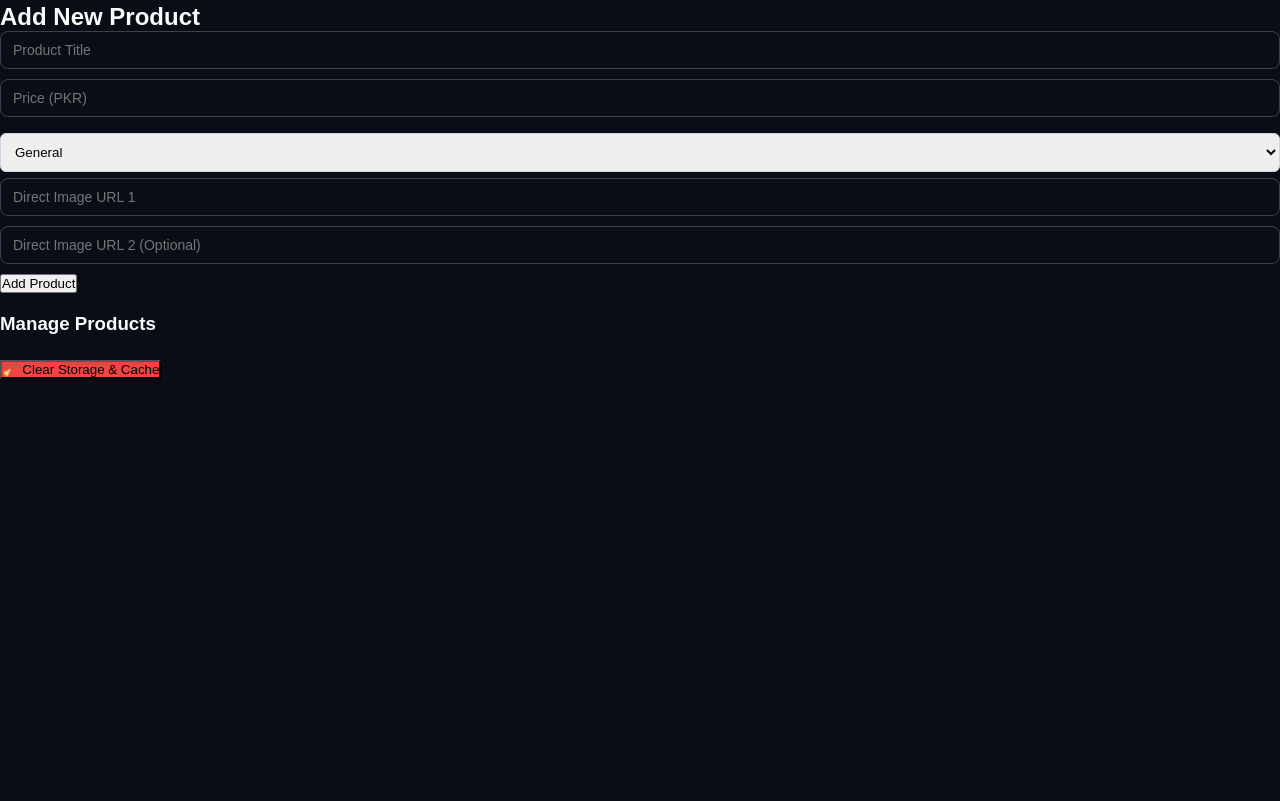
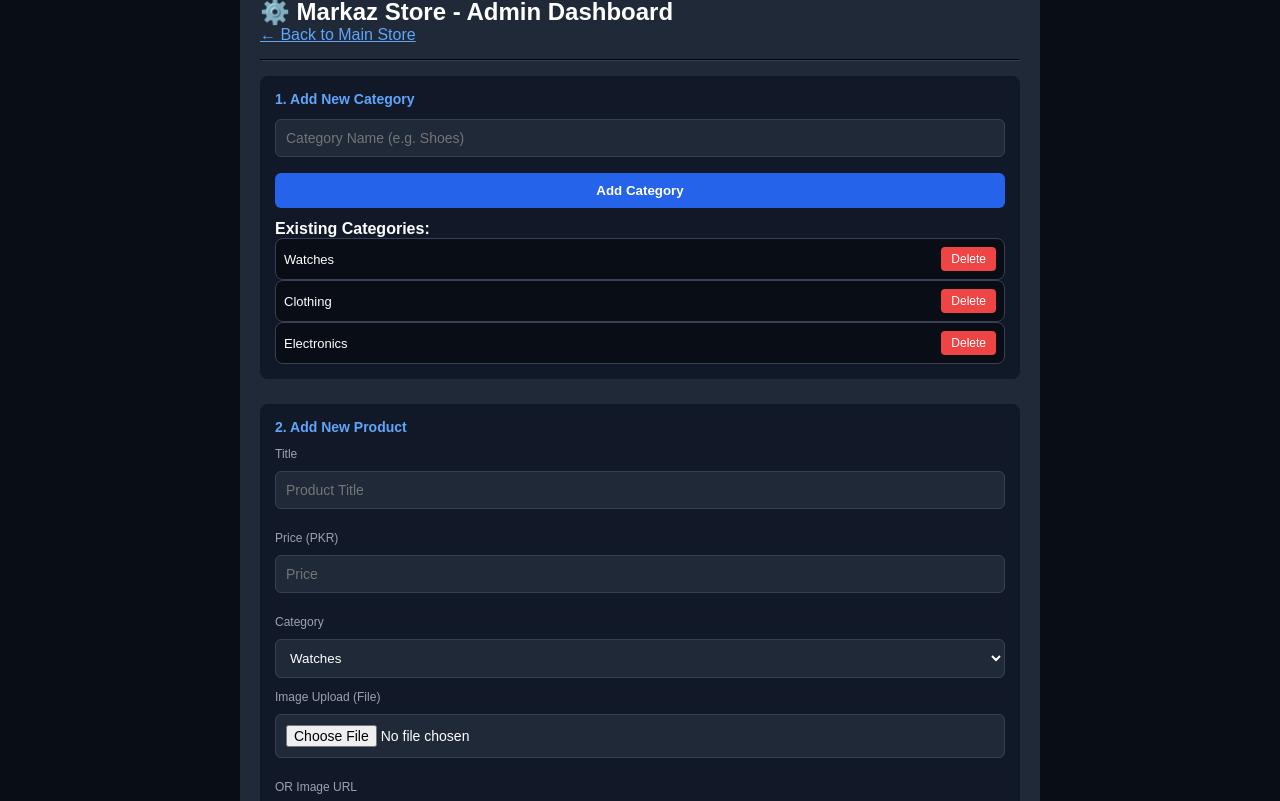
Before and after one commit to junaidazeem704-netizen/Markaz-store, a website: page admin.html in a window 1280 px wide. Shown: the part 52-853 px from the top of the page. Before the commit the page ends 800 px from the top, so only its background shows below. Drawn offline with Linux system fonts and the light colour scheme.

Commit message:
Update admin.html

```diff
--- a/admin.html
+++ b/admin.html
@@ -3,44 +3,120 @@
 <head>
     <meta charset="UTF-8">
     <meta name="viewport" content="width=device-width, initial-scale=1.0">
-    <title>Admin Panel - Store</title>
+    <title>Admin Dashboard - Markaz Store</title>
     <link rel="stylesheet" href="style.css">
+    <style>
+        .admin-container {
+            max-width: 800px;
+            margin: 30px auto;
+            padding: 20px;
+            background: #1f2937;
+            color: #fff;
+            border-radius: 12px;
+        }
+        .admin-section {
+            margin-bottom: 25px;
+            padding: 15px;
+            background: #111827;
+            border-radius: 8px;
+        }
+        .admin-section h3 { margin-bottom: 12px; color: #60a5fa; }
+        .form-group { margin-bottom: 12px; display: flex; flex-direction: column; gap: 6px; }
+        .form-group input, .form-group select {
+            padding: 10px;
+            border-radius: 6px;
+            border: 1px solid #374151;
+            background: #1f2937;
+            color: #fff;
+        }
+        .btn-add {
+            background: #2563eb;
+            color: #fff;
+            padding: 10px 16px;
+            border: none;
+            border-radius: 6px;
+            cursor: pointer;
+            font-weight: bold;
+        }
+        .manage-item {
+            display: flex;
+            justify-content: space-between;
+            align-items: center;
+            padding: 8px;
+            border-bottom: 1px solid #374151;
+        }
+        .btn-delete {
+            background: #ef4444;
+            color: #fff;
+            border: none;
+            padding: 5px 10px;
+            border-radius: 4px;
+            cursor: pointer;
+        }
+    </style>
 </head>
 <body>
 
-    <header>
-        <h1>Admin Panel</h1>
-        <p><a href="index.html" style="color: #94a3b8; text-decoration: none;">← Go to Store</a></p>
-    </header>
+    <div class="admin-container">
+        <h2>⚙️ Markaz Store - Admin Dashboard</h2>
+        <p><a href="index.html" style="color:#60a5fa;">← Back to Main Store</a></p>
+        <hr style="border-color:#374151; margin: 15px 0;">
 
-    <div class="admin-card">
-        <h2>Add New Product</h2>
-        <input type="text" id="p-title" placeholder="Product Title">
-        <input type="number" id="p-price" placeholder="Price (PKR)">
+        <!-- Category Management -->
+        <div class="admin-section">
+            <h3>1. Add New Category</h3>
+            <div class="form-group">
+                <input type="text" id="new-cat-name" placeholder="Category Name (e.g. Shoes)">
+                <button class="btn-add" onclick="addCategory()">Add Category</button>
+            </div>
+            <h4>Existing Categories:</h4>
+            <div id="categories-manage-list"></div>
+        </div>
 
-        <!-- Category Selection -->
-        <select id="p-category" style="width: 100%; padding: 10px; margin: 6px 0; border: 1px solid #cbd5e1; border-radius: 6px;">
-            <option value="General">General</option>
-            <option value="Watches">Watches</option>
-            <option value="Clothing">Clothing</option>
-            <option value="Electronics">Electronics</option>
-        </select>
+        <!-- Product Management -->
+        <div class="admin-section">
+            <h3>2. Add New Product</h3>
+            <div class="form-group">
+                <label>Title</label>
+                <input type="text" id="p-title" placeholder="Product Title">
+            </div>
+            <div class="form-group">
+                <label>Price (PKR)</label>
+                <input type="number" id="p-price" placeholder="Price">
+            </div>
+            <div class="form-group">
+                <label>Category</label>
+                <select id="p-category"></select>
+            </div>
+            <div class="form-group">
+                <label>Image Upload (File)</label>
+                <input type="file" id="p-img-file" accept="image/*">
+            </div>
+            <div class="form-group">
+                <label>OR Image URL</label>
+                <input type="text" id="p-img1" placeholder="https://...">
+            </div>
+            <button class="btn-add" onclick="addProduct()">Save Product</button>
 
-        <input type="text" id="p-img1" placeholder="Direct Image URL 1">
-        <input type="text" id="p-img2" placeholder="Direct Image URL 2 (Optional)">
+            <h4 style="margin-top:20px;">Existing Products:</h4>
+            <div id="admin-products-list"></div>
+        </div>
 
-        <button onclick="addProduct()">Add Product</button>
-    </div>
-
-    <div class="admin-card" style="margin-top: 20px;">
-        <h3>Manage Products</h3>
-        <div id="admin-products-list" style="margin-top:10px;"></div>
-
-        <button onclick="resetStorage()" style="background:#ef4444; margin-top:15px;">
-            🧹 Clear Storage & Cache
-        </button>
+        <!-- System Reset -->
+        <div class="admin-section" style="border: 1px solid #ef4444;">
+            <h3 style="color:#ef4444;">Danger Zone</h3>
+            <button class="btn-delete" onclick="resetStorage()">Reset All Data to Default</button>
+        </div>
     </div>
 
     <script src="script.js"></script>
+    <script>
+        // Page load hone par Admin data render karein
+        window.addEventListener('DOMContentLoaded', () => {
+            if (typeof renderAdminPanels === 'function') {
+                renderAdminPanels();
+            }
+        });
+    </script>
 </body>
 </html>
```
